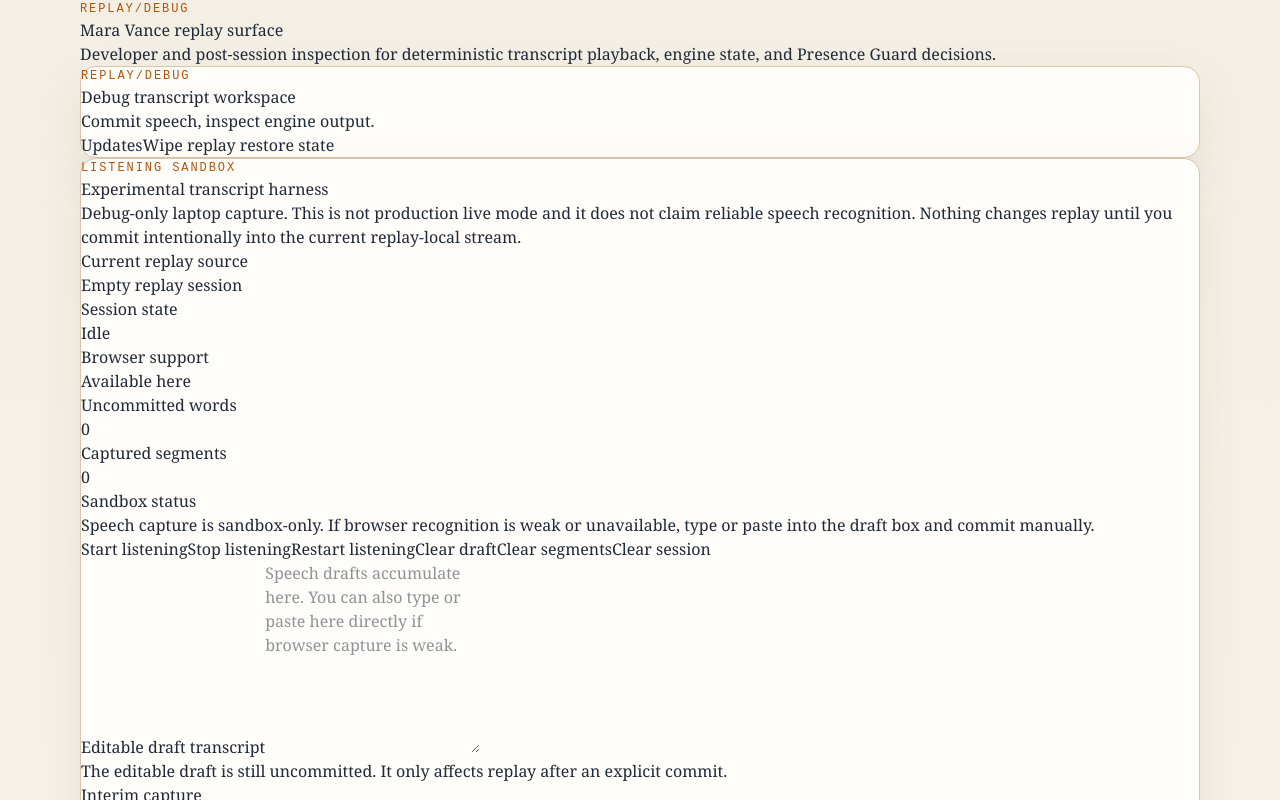
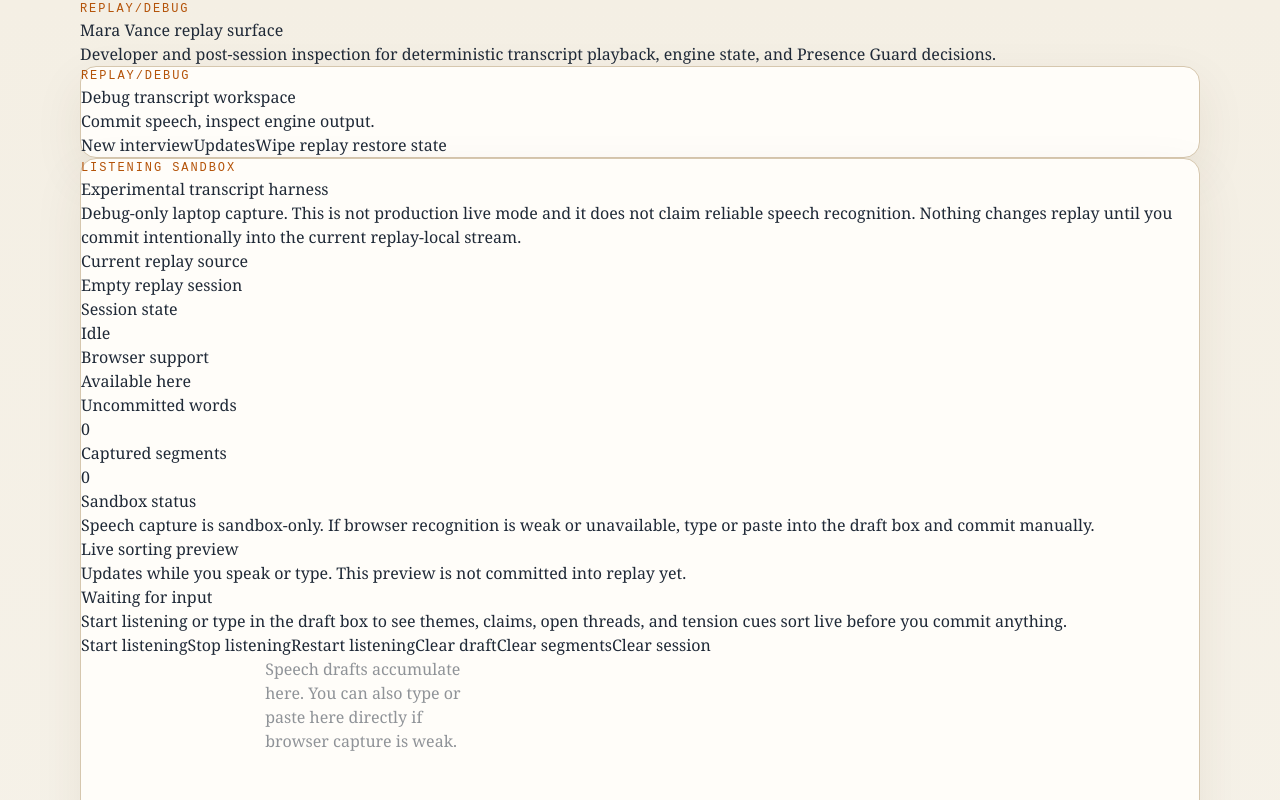
Before and after one commit to DillonPatterson/CuedUp, a Next.js app: page /interview/1/replay in a window 1280 px wide. Shown: the top 800 px of the page. Built offline with nearby package versions, Linux system fonts and the light colour scheme.

Commit message:
Make new interview start fresh with live sorting preview

```diff
--- a/components/live/interview-replay.tsx
+++ b/components/live/interview-replay.tsx
@@ -1,6 +1,7 @@
 "use client";
 
-import { startTransition, useEffect, useMemo, useState } from "react";
+import { startTransition, useEffect, useMemo, useRef, useState } from "react";
+import { useSearchParams } from "next/navigation";
 import type { DossierLiveHandoff, TranscriptTurn } from "@/types";
 import { NudgeRail } from "@/components/live/nudge-rail";
 import { PresenceDecisionLog } from "@/components/live/presence-decision-log";
@@ -105,6 +106,14 @@ function buildSeededReplaySource(): ReplaySourceState {
   };
 }
 
+function buildNewInterviewSource(): ReplaySourceState {
+  return {
+    label: "New interview workspace",
+    detail:
+      "Fresh replay-local workspace. Live sorting preview updates as the sandbox draft changes, and committed turns append into an empty transcript stream.",
+  };
+}
+
 export function InterviewReplay({
   displaySessionId,
   engineSessionId,
@@ -113,6 +122,8 @@ export function InterviewReplay({
   transcriptTurns,
 }: InterviewReplayProps) {
   void guestName;
+  const searchParams = useSearchParams();
+  const newInterviewRequestHandledRef = useRef<string | null>(null);
   // Replay owns an ephemeral local copy of turns so manual appends stay dev-only
   // and do not pretend to be canonical persisted session truth.
   const [replayLocalTurns, setReplayLocalTurns] = useState(transcriptTurns);
@@ -187,6 +198,39 @@ export function InterviewReplay({
       );
     });
   }, [engineSessionId]);
+
+  useEffect(() => {
+    const shouldStartNewInterview = searchParams.get("newInterview") === "1";
+    const startupKey = `${engineSessionId}:${shouldStartNewInterview}`;
+
+    if (
+      !shouldStartNewInterview ||
+      newInterviewRequestHandledRef.current === startupKey
+    ) {
+      return;
+    }
+
+    newInterviewRequestHandledRef.current = startupKey;
+
+    try {
+      window.localStorage.removeItem(replaySessionStorageKey(engineSessionId));
+    } catch {
+      // Browser-local replay persistence is best-effort only.
+    }
+
+    startTransition(() => {
+      setReplayLocalTurns([]);
+      setReplayTurnMetadata({});
+      setCurrentSnapshotIndex(INITIAL_SNAPSHOT_INDEX);
+      setIsAutoplaying(false);
+      setReplaySource(buildNewInterviewSource());
+      setRestoreNotice(null);
+      setIsUpdatesOpen(false);
+    });
+
+    const nextUrl = `${window.location.pathname}${window.location.hash || "#listening-sandbox"}`;
+    window.history.replaceState({}, "", nextUrl);
+  }, [engineSessionId, searchParams]);
 
   useEffect(() => {
     try {
@@ -357,6 +401,16 @@ export function InterviewReplay({
     handleResetToSeededSession();
   }
 
+  function handleStartNewInterview() {
+    if (typeof window === "undefined") {
+      return;
+    }
+
+    window.location.assign(
+      `/interview/${displaySessionId}/replay?newInterview=1&autostartListening=1#listening-sandbox`,
+    );
+  }
+
   void transcriptOrganization;
   void handleAppendTurn;
   void handleImportTranscript;
@@ -375,6 +429,13 @@ export function InterviewReplay({
             </p>
           </div>
           <div className="flex flex-wrap gap-2">
+            <button
+              type="button"
+              onClick={handleStartNewInterview}
+              className="rounded-full bg-amber-700 px-4 py-2 text-sm font-medium text-white transition hover:bg-amber-800"
+            >
+              New interview
+            </button>
             <button
               type="button"
               onClick={() => setIsUpdatesOpen((value) => !value)}
@@ -406,6 +467,7 @@ export function InterviewReplay({
       <ReplayListeningSandbox
         engineSessionId={engineSessionId}
         replaySourceLabel={replaySource.label}
+        lastCommittedTurn={replayLocalTurns.at(-1) ?? null}
         onCommitDrafts={(drafts) => handleAppendDrafts(drafts, "sandbox commit")}
       />
 
--- a/components/live/replay-listening-sandbox.tsx
+++ b/components/live/replay-listening-sandbox.tsx
@@ -1,16 +1,27 @@
 "use client";
 
-import { startTransition, useEffect, useRef, useState } from "react";
+import {
+  startTransition,
+  useEffect,
+  useEffectEvent,
+  useMemo,
+  useRef,
+  useState,
+} from "react";
+import { useSearchParams } from "next/navigation";
 import type { TranscriptTurn } from "@/types";
 import type { ReplayTranscriptTurnDraft } from "@/lib/transcript/manual-turns";
 import {
   type BrowserSpeechRecognition,
   getBrowserSpeechRecognitionConstructor,
 } from "@/lib/listening/browser-speech";
+import { analyzeReplayCommittedTurn } from "@/lib/transcript/turn-analysis";
+import { extractReplayTurnMemory } from "@/lib/transcript/turn-memory";
 
 type ReplayListeningSandboxProps = {
   engineSessionId: string;
   replaySourceLabel: string;
+  lastCommittedTurn: TranscriptTurn | null;
   onCommitDrafts: (drafts: ReplayTranscriptTurnDraft[]) => void;
 };
 
@@ -200,11 +211,14 @@ function readStoredListeningDraft(
 export function ReplayListeningSandbox({
   engineSessionId,
   replaySourceLabel,
+  lastCommittedTurn,
   onCommitDrafts,
 }: ReplayListeningSandboxProps) {
+  const searchParams = useSearchParams();
   const recognitionRef = useRef<BrowserSpeechRecognition | null>(null);
   const committedTranscriptRef = useRef("");
   const hydratedDraftRef = useRef(false);
+  const startupRequestHandledRef = useRef<string | null>(null);
   const [isListening, setIsListening] = useState(false);
   const [speaker, setSpeaker] = useState<TranscriptTurn["speaker"]>("guest");
   const [draftText, setDraftText] = useState("");
@@ -236,6 +250,44 @@ export function ReplayListeningSandbox({
   const uncommittedWordCount = normalizeTranscript(`${draftText} ${interimText}`)
     .split(/\s+/)
     .filter(Boolean).length;
+  const livePreview = useMemo(() => {
+    const previewText = normalizeTranscript(`${draftText} ${interimText}`);
+
+    if (!previewText) {
+      return null;
+    }
+
+    const previewScores = buildCommitScores(scoreMode, customScores);
+    const previewTurn: TranscriptTurn = {
+      id: "00000000-0000-4000-8000-000000000000",
+      sessionId: engineSessionId,
+      timestamp: new Date().toISOString(),
+      speaker,
+      text: previewText,
+      energyScore: previewScores.energyScore,
+      specificityScore: previewScores.specificityScore,
+      evasionScore: previewScores.evasionScore,
+      noveltyScore: previewScores.noveltyScore,
+      threadIdLink: null,
+    };
+    const analysis = analyzeReplayCommittedTurn(previewTurn, {
+      previousTurn: lastCommittedTurn,
+    });
+
+    return {
+      text: previewText,
+      analysis,
+      memory: extractReplayTurnMemory(previewTurn, analysis),
+    };
+  }, [
+    customScores,
+    draftText,
+    engineSessionId,
+    interimText,
+    lastCommittedTurn,
+    scoreMode,
+    speaker,
+  ]);
 
   useEffect(() => {
     committedTranscriptRef.current = draftText;
@@ -588,6 +640,47 @@ export function ReplayListeningSandbox({
     }
   }
 
+  const runNewInterviewStartup = useEffectEvent(
+    (shouldAutostartListening: boolean) => {
+      handleClearSession();
+      setStatusMessage(
+        shouldAutostartListening
+          ? "Opened a new interview workspace. Listening will start automatically if browser recognition is available here."
+          : "Opened a new interview workspace. The sandbox is cleared and ready for a fresh capture.",
+      );
+
+      if (shouldAutostartListening) {
+        window.setTimeout(() => {
+          handleStartListening();
+        }, 180);
+      }
+    },
+  );
+
+  useEffect(() => {
+    const isNewInterview = searchParams.get("newInterview") === "1";
+    const shouldAutostartListening =
+      searchParams.get("autostartListening") === "1";
+    const startupKey = `${engineSessionId}:${isNewInterview}:${shouldAutostartListening}`;
+
+    if (
+      (!isNewInterview && !shouldAutostartListening) ||
+      startupRequestHandledRef.current === startupKey
+    ) {
+      return;
+    }
+
+    startupRequestHandledRef.current = startupKey;
+    const nextUrl = `${window.location.pathname}${window.location.hash || "#listening-sandbox"}`;
+    window.history.replaceState({}, "", nextUrl);
+
+    const timerId = window.setTimeout(() => {
+      runNewInterviewStartup(shouldAutostartListening);
+    }, 0);
+
+    return () => window.clearTimeout(timerId);
+  }, [engineSessionId, searchParams]);
+
   function updateCustomScore(
     key: keyof ListeningScoreDraft,
     value: string,
@@ -682,6 +775,98 @@ export function ReplayListeningSandbox({
         <p className="mt-2 text-sm leading-6 text-stone-700">
           {statusMessage}
         </p>
+      </div>
+
+      <div className="mt-5 rounded-2xl border border-stone-200 bg-white/85 p-4">
+        <div className="flex flex-wrap items-center justify-between gap-2">
+          <div>
+            <p className="text-xs uppercase tracking-[0.16em] text-stone-500">
+              Live sorting preview
+            </p>
+            <p className="mt-1 text-sm leading-6 text-stone-700">
+              Updates while you speak or type. This preview is not committed into replay yet.
+            </p>
+          </div>
+          <span className="rounded-full bg-stone-100 px-3 py-1 text-[11px] uppercase tracking-[0.14em] text-stone-700">
+            {livePreview ? "Preview active" : "Waiting for input"}
+          </span>
+        </div>
+
+        {livePreview ? (
+          <>
+            <p className="mt-4 text-sm leading-6 text-stone-800">
+              {livePreview.text}
+            </p>
+
+            <div className="mt-4 flex flex-wrap gap-2 text-[11px] uppercase tracking-[0.14em] text-stone-600">
+              <span className="rounded-full bg-stone-100 px-3 py-1">
+                Emotion {livePreview.analysis.affective.dominantEmotion.replaceAll("_", " ")}
+              </span>
+              <span className="rounded-full bg-stone-100 px-3 py-1">
+                Affect {livePreview.analysis.affective.intensity}
+              </span>
+              <span className="rounded-full bg-stone-100 px-3 py-1">
+                Valence {livePreview.analysis.affective.valence}
+              </span>
+              <span className="rounded-full bg-stone-100 px-3 py-1">
+                Completion {livePreview.analysis.completion.completionStatus.replaceAll("_", " ")}
+              </span>
+              <span className="rounded-full bg-stone-100 px-3 py-1">
+                Thread {livePreview.analysis.threadAction.replaceAll("_", " ")}
+              </span>
+              <span className="rounded-full bg-stone-100 px-3 py-1">
+                Cue {livePreview.analysis.cuePotential}
+              </span>
+              <span className="rounded-full bg-stone-100 px-3 py-1">
+                Salience {livePreview.memory.salience}
+              </span>
+              {livePreview.analysis.interruption.interruptedPreviousTurn ? (
+                <span className="rounded-full bg-amber-100 px-3 py-1 text-amber-900">
+                  Interrupted previous turn
+                </span>
+              ) : null}
+            </div>
+
+            <div className="mt-4 grid gap-3 md:grid-cols-2 xl:grid-cols-4">
+              <article className="rounded-2xl border border-stone-200 bg-stone-50/70 p-3">
+                <p className="text-xs uppercase tracking-[0.14em] text-stone-500">
+                  Themes
+                </p>
+                <p className="mt-2 text-sm leading-6 text-stone-800">
+                  {livePreview.memory.themes.join(", ") || "None yet"}
+                </p>
+              </article>
+              <article className="rounded-2xl border border-stone-200 bg-stone-50/70 p-3">
+                <p className="text-xs uppercase tracking-[0.14em] text-stone-500">
+                  Open threads
+                </p>
+                <p className="mt-2 text-sm leading-6 text-stone-800">
+                  {livePreview.memory.unresolvedThreadCues.join(", ") || "None yet"}
+                </p>
+              </article>
+              <article className="rounded-2xl border border-stone-200 bg-stone-50/70 p-3">
+                <p className="text-xs uppercase tracking-[0.14em] text-stone-500">
+                  Claims
+                </p>
+                <p className="mt-2 text-sm leading-6 text-stone-800">
+                  {livePreview.memory.claims[0] ?? "None yet"}
+                </p>
+              </article>
+              <article className="rounded-2xl border border-stone-200 bg-stone-50/70 p-3">
+                <p className="text-xs uppercase tracking-[0.14em] text-stone-500">
+                  Tension cues
+                </p>
+                <p className="mt-2 text-sm leading-6 text-stone-800">
+                  {livePreview.memory.contradictionSignals.join(", ") || "None yet"}
+                </p>
+              </article>
+            </div>
+          </>
+        ) : (
+          <p className="mt-4 text-sm leading-6 text-stone-600">
+            Start listening or type in the draft box to see themes, claims, open threads, and tension cues sort live before you commit anything.
+          </p>
+        )}
       </div>
 
       <div className="mt-5 flex flex-wrap gap-2">
```
